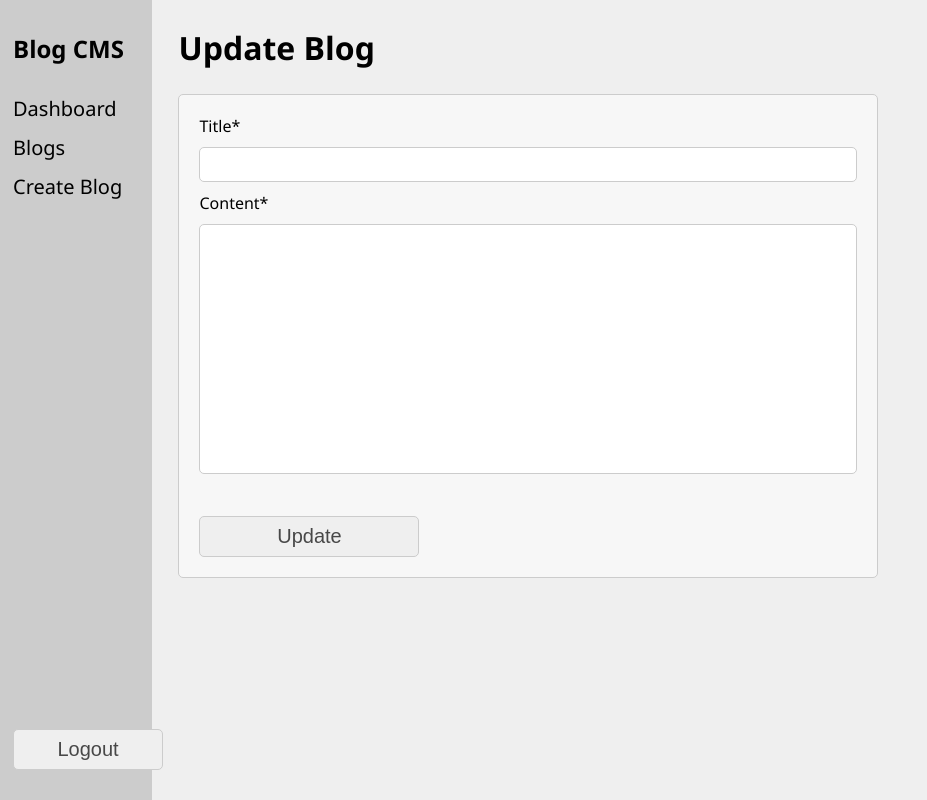
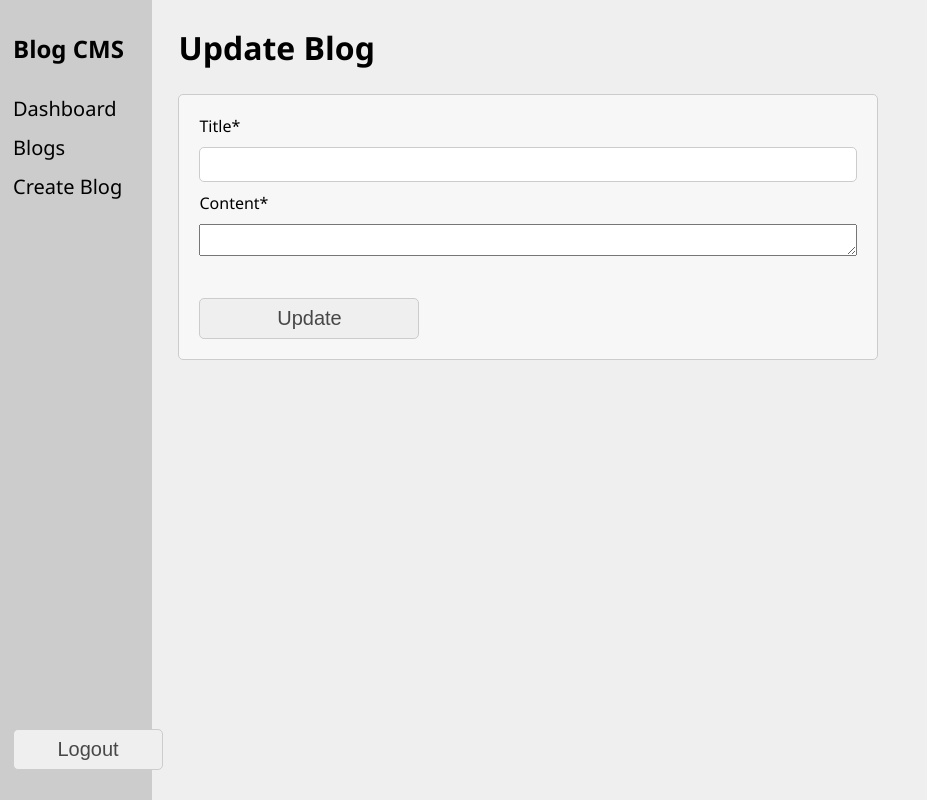
Before and after one commit to Usman-Ubaid/blogApp, a React (Vite) app in the folder frontend/: page /updateBlog/1 in a window 1280 px wide. Shown: the whole page, without its empty margins (0-927 px from the left). Built offline with nearby package versions, Linux system fonts and the light colour scheme; sample sign-in values are in the browser's storage.

Commit message:
refactor code

```diff
--- a/frontend/package.json
+++ b/frontend/package.json
@@ -13,6 +13,7 @@
     "axios": "^1.6.5",
     "react": "^18.2.0",
     "react-dom": "^18.2.0",
+    "react-quill": "^2.0.0",
     "react-router-dom": "^6.21.2"
   },
   "devDependencies": {
--- a/frontend/src/App.css
+++ b/frontend/src/App.css
@@ -274,17 +274,16 @@ textarea {
   margin-bottom: 10px;
 }
 
-.blog-form-wrapper form input,
-textarea {
+.blog-form-wrapper form input {
   border-radius: 5px;
   border: 1px solid #ccc;
   padding: 5px 8px;
   font-size: 20px;
 }
 
-.blog-form-wrapper .content-textarea textarea {
+.blog-form-wrapper .content-textarea .text-editor {
   height: 250px;
-  resize: none;
+  margin-bottom: 30px;
 }
 
 .blog-card-wrapper .blog-card {
--- a/frontend/src/pages/Blog.tsx
+++ b/frontend/src/pages/Blog.tsx
@@ -66,7 +66,7 @@ const Blog = () => {
           </div>
         </div>
         <div className="blog-content">
-          <p>{body}</p>
+          <p dangerouslySetInnerHTML={{ __html: body }} />
         </div>
       </div>
     </Layout>
--- a/frontend/src/pages/UpdateBlog.tsx
+++ b/frontend/src/pages/UpdateBlog.tsx
@@ -24,9 +24,9 @@ const UpdateBlog = () => {
     e.preventDefault();
     try {
       if (id) {
-        const res = await updateBlogApi(formData, id);
+        await updateBlogApi(formData, id);
         setSuccessMsg("Blog updated successfully");
-        console.log(res);
+        console.log("Updated");
       } else {
         console.log("Invalid id");
       }
--- a/frontend/src/routes/Routers.tsx
+++ b/frontend/src/routes/Routers.tsx
@@ -4,7 +4,7 @@ import Register from "../pages/Register";
 import ProtectedRoutes from "../privateRoutes/ProtectedRoutes";
 import WriteBlog from "../pages/WriteBlog";
 import Dashboard from "../pages/Dashboard";
-import Blogs from "../pages/BlogsList";
+import BlogsList from "../pages/BlogsList";
 import Blog from "../pages/Blog";
 import UpdateBlog from "../pages/UpdateBlog";
 
@@ -26,7 +26,7 @@ const Routers = () => {
       <Route element={<ProtectedRoutes />}>
         <Route path="/writeBlog" element={<WriteBlog />} />
         <Route path="/" element={<Dashboard />} />
-        <Route path="/blogs" element={<Blogs />} />
+        <Route path="/blogs" element={<BlogsList />} />
         <Route path="/blog/:id" element={<Blog />} />
         <Route path="/updateBlog/:id" element={<UpdateBlog />} />
       </Route>
--- a/frontend/src/services/api/blogApi.ts
+++ b/frontend/src/services/api/blogApi.ts
@@ -1,10 +1,10 @@
 import { BlogData } from "../../types/blog";
 import { axiosPrivate } from "./axiosConfig";
 
-export const postBlogApi = async (blogData: BlogData) => {
+export const postBlogApi = async (title: string, content: string) => {
   const response = axiosPrivate.post("/blog", {
-    heading: blogData.title,
-    body: blogData.content,
+    heading: title,
+    body: content,
   });
   return response;
 };
--- a/frontend/src/types/blog.ts
+++ b/frontend/src/types/blog.ts
@@ -11,5 +11,5 @@ export type BlogType = {
 
 export type BlogData = {
   title: string;
-  content: string;
+  content?: string;
 };
```
Also changed, not shown: 1 other file (tests, documents, lock files or other folders).
